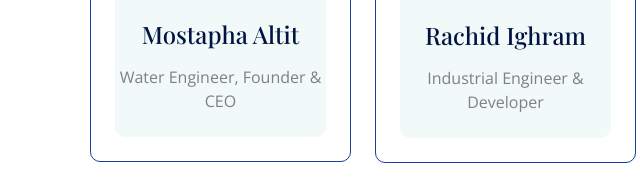
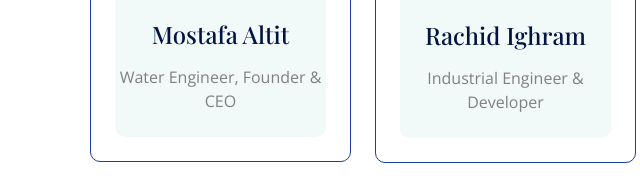
Before and after one commit to Biougratester/wdp-frontend, a plain HTML site: page index.html in a window 1280 px wide. Shown: the part 3202-3392 px from the top of the page, 277-917 px from the left. Drawn offline with nearby package versions, Linux system fonts and the light colour scheme; a web font is replaced by a local one.

Commit message:
Update index.html

```diff
--- a/index.html
+++ b/index.html
@@ -211,7 +211,7 @@
                                     </div>
                                 </div>
                                 <div class="bg-light rounded-bottom text-center py-4">
-                                    <h4 class="mb-3">Mostapha Altit</h4>
+                                    <h4 class="mb-3">Mostafa Altit</h4>
                                     <p class="mb-0">Water Engineer, Founder & CEO</p>
                                 </div>
                             </div>
```
